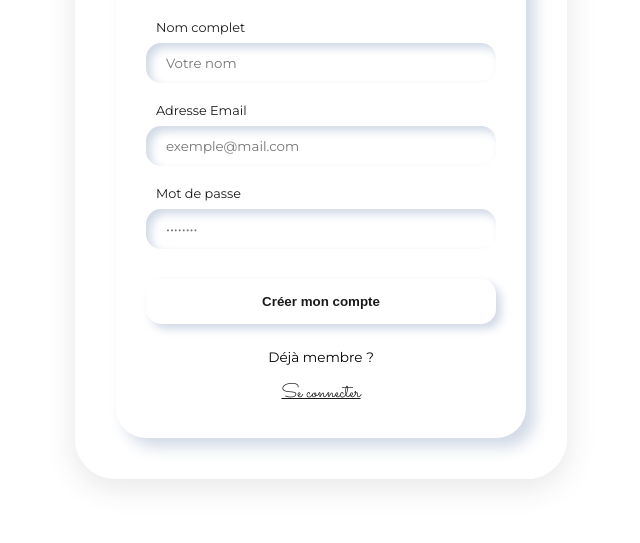
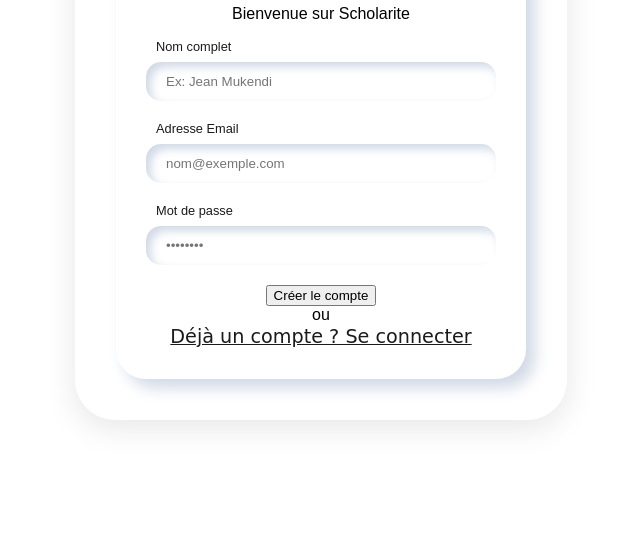
Before and after one commit to keppler999/PrimaireSchool-kin, a plain HTML site: page index.html in a window 1280 px wide. Shown: the part 257-800 px from the top of the page, without its empty margins (319-959 px from the left). Drawn offline with Linux system fonts and the light colour scheme.

Commit message:
Refactor account creation form layout and elements

```diff
--- a/index.html
+++ b/index.html
@@ -5,24 +5,23 @@
     <meta name="viewport" content="width=device-width, initial-scale=1.0">
     <title>Scholarite - Créer un compte</title>
     <link rel="stylesheet" href="style.css">
-    <link href="https://fonts.googleapis.com/css2?family=Montserrat:wght@300;400&family=Sacramento&display=swap" rel="stylesheet">
 </head>
 <body>
 
     <div class="glass-container">
-        <div class="form-card">
-            <h1 id="form-title">Créer un compte</h1>
-            <p class="subtitle">Bienvenue sur Scholarite</p>
+        <div class="form-card" id="auth-card">
+            <h2 id="form-title">Créer un compte</h2>
+            <p id="form-subtitle">Bienvenue sur Scholarite</p>
 
             <form id="auth-form">
                 <div class="input-group" id="name-group">
-                    <label for="name">Nom complet</label>
-                    <input type="text" id="name" placeholder="Votre nom">
+                    <label for="username">Nom complet</label>
+                    <input type="text" id="username" placeholder="Ex: Jean Mukendi" required>
                 </div>
 
-                <div class="input-group">
+                <div class="input-group" id="email-group">
                     <label for="email">Adresse Email</label>
-                    <input type="email" id="email" placeholder="exemple@mail.com" required>
+                    <input type="email" id="email" placeholder="nom@exemple.com" required>
                 </div>
 
                 <div class="input-group">
@@ -30,13 +29,12 @@
                     <input type="password" id="password" placeholder="••••••••" required>
                 </div>
 
-                <button type="submit" id="main-btn" class="btn-3d">Créer mon compte</button>
+                <button type="submit" class="btn-main" id="submit-btn">Créer le compte</button>
             </form>
 
-            <div class="switch-mode">
-                <p id="switch-text">Déjà membre ?</p>
-                <button id="toggle-btn">Se connecter</button>
-            </div>
+            <div class="divider">ou</div>
+
+            <button class="btn-secondary" id="toggle-btn">Déjà un compte ? Se connecter</button>
         </div>
     </div>
 
```
